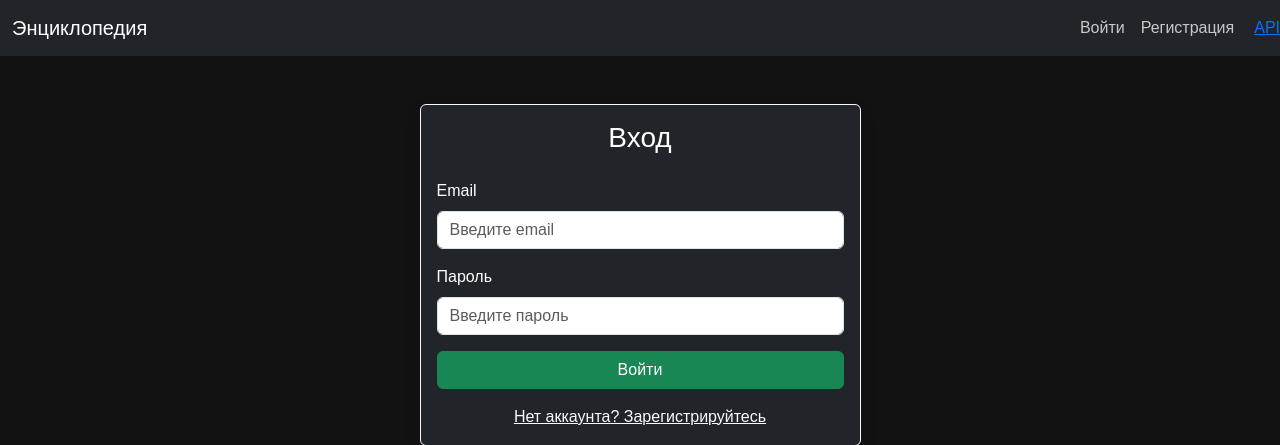
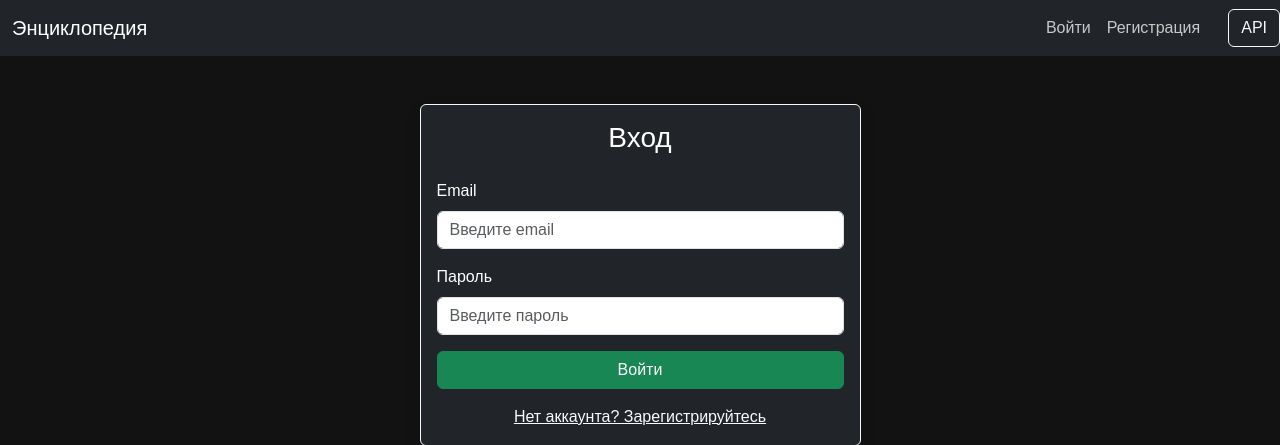
Before and after one commit to Sergrutter/Wik_Igr, a Flask app: a page that uses templates/base.html in a window 1280 px wide. Shown: the top 445 px of the page. Run offline with Flask 3, Linux system fonts and the light colour scheme; parts of the project's set-up code (start-up, migrations or seed data) failed here and were passed over; some libraries are stand-ins or nearby versions.

Commit message:
кнопки красивые

```diff
--- a/templates/base.html
+++ b/templates/base.html
@@ -45,9 +45,9 @@
                 </ul>
             </div>
         </div>
-        <a href="{{ url_for('api_pages') }}">API</a>
+            <a class="btn btn-outline-light ms-2" href="{{ url_for('api_pages') }}">API</a>
         {% if current_user.is_authenticated %}
-        <a href="{{ url_for('profile', username=current_user.username) }}">Мой профиль</a>
+            <a class="btn btn-outline-light ms-2" href="{{ url_for('profile', username=current_user.username) }}">Мой профиль</a>
         {% endif %}
     </nav>
 
```
